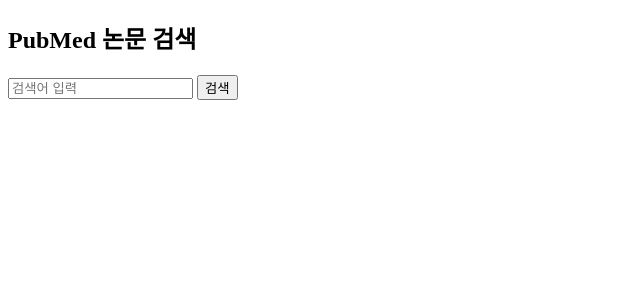
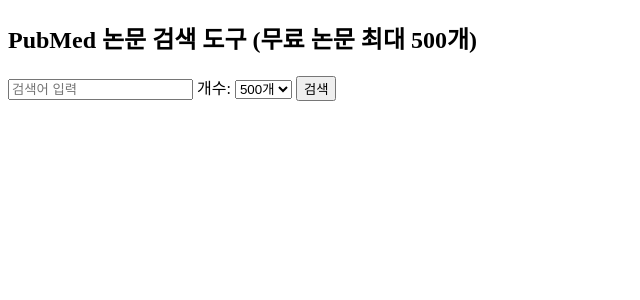
Before and after one commit to hantopic/pubmed-search1, a Flask app: page / in a window 1280 px wide. Shown: the top 300 px of the page, without its empty margins (0-640 px from the left). Run offline with Flask 3, Linux system fonts and the light colour scheme.

Commit message:
Update index.html

```diff
--- a/templates/index.html
+++ b/templates/index.html
@@ -2,42 +2,99 @@
 <html lang="ko">
 <head>
   <meta charset="UTF-8">
-  <title>PubMed 논문 검색기</title>
+  <title>PubMed 논문 검색 도구</title>
   <script src="https://code.jquery.com/jquery-3.6.0.min.js"></script>
+  <style>
+    table {
+      border-collapse: collapse;
+      width: 100%;
+      margin-top: 20px;
+      font-size: 14px;
+    }
+    th, td {
+      border: 1px solid #ccc;
+      padding: 6px;
+      text-align: left;
+      vertical-align: top;
+    }
+    th {
+      background-color: #f2f2f2;
+    }
+  </style>
 </head>
 <body>
-  <h2>PubMed 논문 검색</h2>
-  <form id="searchForm">
+  <h2>PubMed 논문 검색 도구 (무료 논문 최대 500개)</h2>
+
+  <form method="post" id="searchForm">
     <input type="text" name="keyword" placeholder="검색어 입력" required>
+    <label for="count">개수:</label>
+    <select name="count" id="countSelect">
+      <option value="100">100개</option>
+      <option value="200">200개</option>
+      <option value="300">300개</option>
+      <option value="400">400개</option>
+      <option value="500" selected>500개</option>
+    </select>
     <input type="hidden" name="start" value="0">
     <button type="submit">검색</button>
   </form>
 
-  <div id="results"></div>
+  <table id="resultsTable" style="display:none;">
+    <thead>
+      <tr>
+        <th>No</th>
+        <th>제목</th>
+        <th>저자</th>
+        <th>학술지명</th>
+        <th>연도</th>
+        <th>권</th>
+        <th>호</th>
+        <th>페이지/논문번호</th>
+        <th>PMID</th>
+        <th>PDF</th>
+        <th>키워드</th>
+        <th>요약</th>
+      </tr>
+    </thead>
+    <tbody id="resultsBody"></tbody>
+  </table>
 
   <button id="loadMoreBtn" style="display:none;">다음 500개 논문 찾기</button>
 
   <script>
     let currentKeyword = "";
     let currentStart = 0;
+    let initialCount = 500;
+    let rowIndex = 1;
 
     function renderArticles(articles) {
+      $("#resultsTable").show();
       articles.forEach(article => {
-        $("#results").append(`
-          <div style="border-bottom:1px solid #ccc; margin-bottom:10px; padding:5px;">
-            <a href="${article.pdf_link}" target="_blank"><strong>${article.title}</strong></a><br>
-            ${article.authors}<br>
-            ${article.journal}, ${article.year} | PMID: ${article.pmid}<br>
-            <small>${article.summary}</small>
-          </div>
-        `);
+        const row = `
+          <tr>
+            <td>${rowIndex++}</td>
+            <td>${article.title}</td>
+            <td>${article.authors}</td>
+            <td>${article.journal}</td>
+            <td>${article.year}</td>
+            <td>${article.volume}</td>
+            <td>${article.issue}</td>
+            <td>${article.pages}</td>
+            <td>${article.pmid}</td>
+            <td><a href="${article.pdf_link}" target="_blank">링크</a></td>
+            <td>${article.keywords}</td>
+            <td>${article.summary}</td>
+          </tr>
+        `;
+        $("#resultsBody").append(row);
       });
     }
 
     function loadArticles() {
       $.post("/search", {
         keyword: currentKeyword,
-        start: currentStart
+        start: currentStart,
+        count: initialCount
       }, function(data) {
         renderArticles(data.articles);
         currentStart = data.next_start;
@@ -49,15 +106,21 @@
       });
     }
 
+    $("#countSelect").on("change", function () {
+      initialCount = parseInt($(this).val());
+    });
+
     $("#searchForm").on("submit", function(e) {
       e.preventDefault();
-      $("#results").empty();
+      $("#resultsBody").empty();
+      $("#resultsTable").hide();
       currentKeyword = $("input[name='keyword']").val();
       currentStart = 0;
+      rowIndex = 1;
       loadArticles();
     });
 
-    $("#loadMoreBtn").on("click", function() {
+    $("#loadMoreBtn").on("click", function () {
       loadArticles();
     });
   </script>
```
